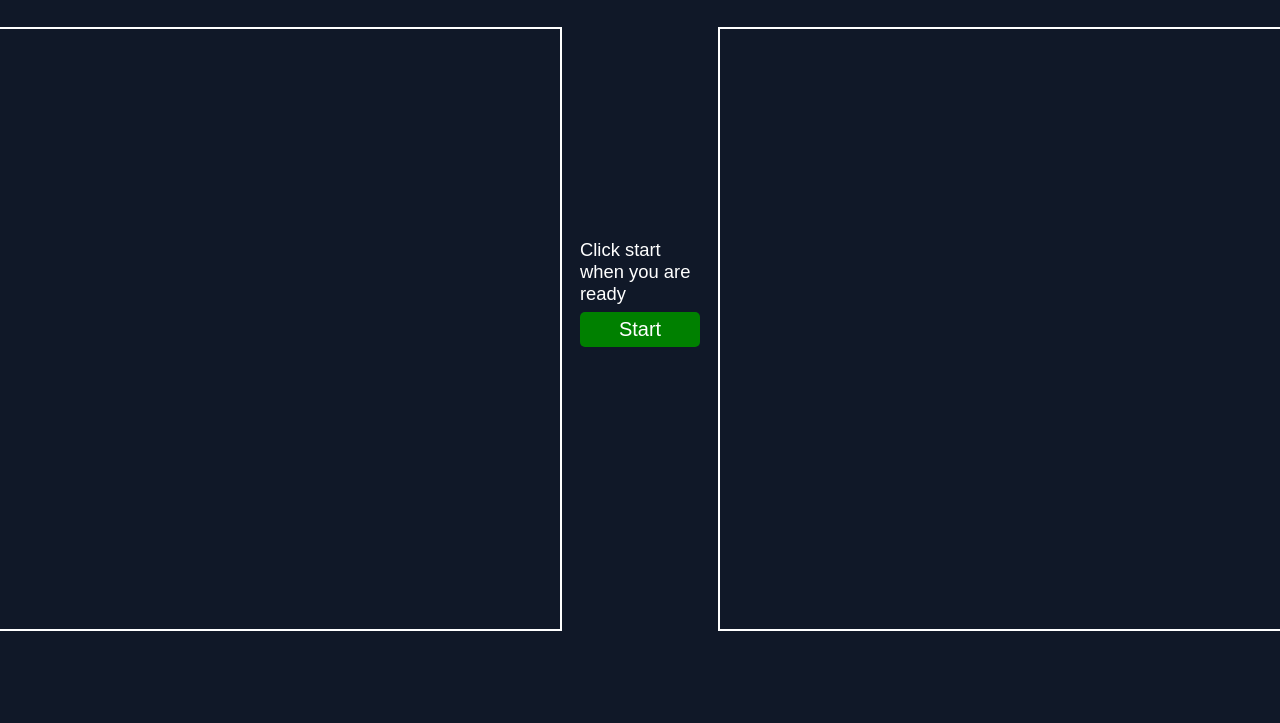
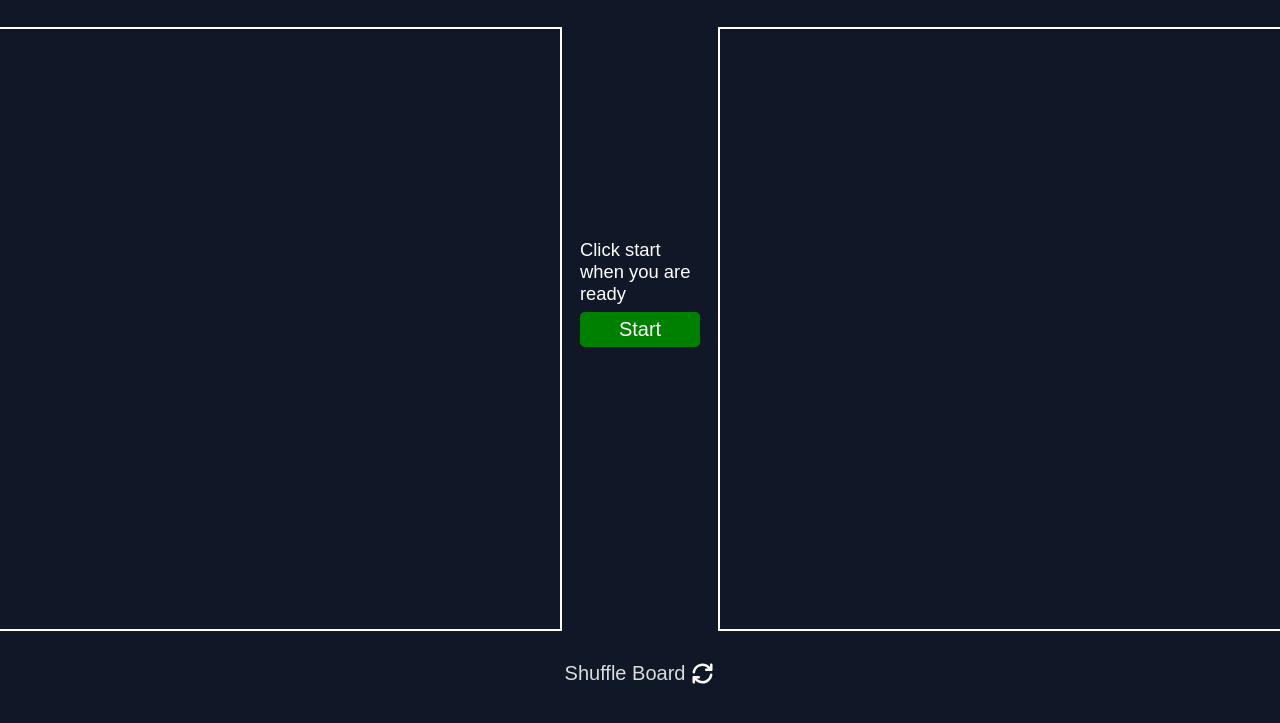
Before and after one commit to raven4977/odin-battleship, a website: page src/index.html in a window 1280 px wide. Shown: the part 213-936 px from the top of the page. Drawn offline with Linux system fonts and the light colour scheme.

Commit message:
style: add and style shuffle board button background color, color, image size and font size

```diff
--- a/src/index.html
+++ b/src/index.html
@@ -18,6 +18,10 @@
         <button class="start-button">Start</button>
         <div class="computer-board board"></div>
       </div>
+      <button class="shuffle-button">
+        Shuffle Board
+        <img class="shuffle-icon" src="images/arrows-rotate-solid-full.svg" />
+      </button>
     </main>
     <script type="module" src="index.js"></script>
   </body>
--- a/src/styles.css
+++ b/src/styles.css
@@ -114,3 +114,19 @@ button {
 .--sunk {
   background-color: rgba(61, 136, 39, 0.678);
 }
+
+.shuffle-button {
+  width: max-content;
+  background-color: transparent;
+  border: none;
+  color: rgb(219, 219, 219);
+  font-size: 1.25rem;
+  align-self: center;
+  display: flex;
+  align-items: center;
+  gap: 0.25em;
+}
+
+.shuffle-icon {
+  width: 25px;
+}
```
Also changed, not shown: src/images/arrows-rotate-solid-full.svg (added).
